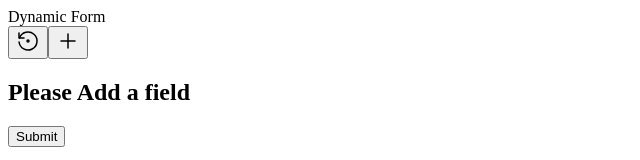
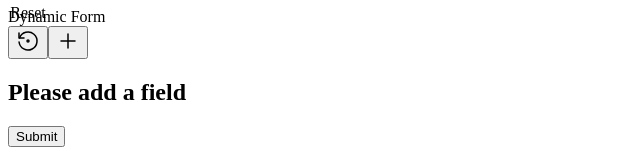
Before and after one commit to CapooCat/dynamic-form, a React (Vite) app: page / in a window 1280 px wide. Both pictures are taken after a click on the button 28 px from the left and 42 px from the top of the page. Shown: the top 160 px of the page, without its empty margins (0-640 px from the left). Built offline with nearby package versions, Linux system fonts and the light colour scheme; the HTML template or start-up script is replaced by a standard one.

Commit message:
#refactor #development => add tooltip & change empty form text

```diff
--- a/src/components/FormBody.jsx
+++ b/src/components/FormBody.jsx
@@ -15,7 +15,7 @@ export default function FormBody() {
   else
     return (
       <section className="w-full flex justify-center py-8">
-        <h1>Please Add a field</h1>
+        <h1>Please add a field</h1>
       </section>
     );
 }
--- a/src/components/FormHeader.jsx
+++ b/src/components/FormHeader.jsx
@@ -2,7 +2,7 @@ import { Button } from "primereact/button";
 import { IconPlus, IconRestore } from "@tabler/icons-react";
 import { useFormArray } from "../context/FormArrayContext";
 
-export default function FormHeader({ arrayMethods }) {
+export default function FormHeader() {
   const { append, remove } = useFormArray();
 
   return (
@@ -10,11 +10,15 @@ export default function FormHeader({ arrayMethods }) {
       <label className="font-bold text-lg">Dynamic Form</label>
       <div className="flex gap-2">
         <Button
+          tooltip="Reset"
+          tooltipOptions={{ position: "top" }}
           className="w-fit h-fit p-2"
           label={<IconRestore stroke={1.5} />}
           onClick={() => remove()}
         />
         <Button
+          tooltip="Add a field"
+          tooltipOptions={{ position: "top" }}
           className="w-fit h-fit p-2"
           label={<IconPlus stroke={1.5} />}
           onClick={() => append({ field: "", operator: "", value: "" })}
```
